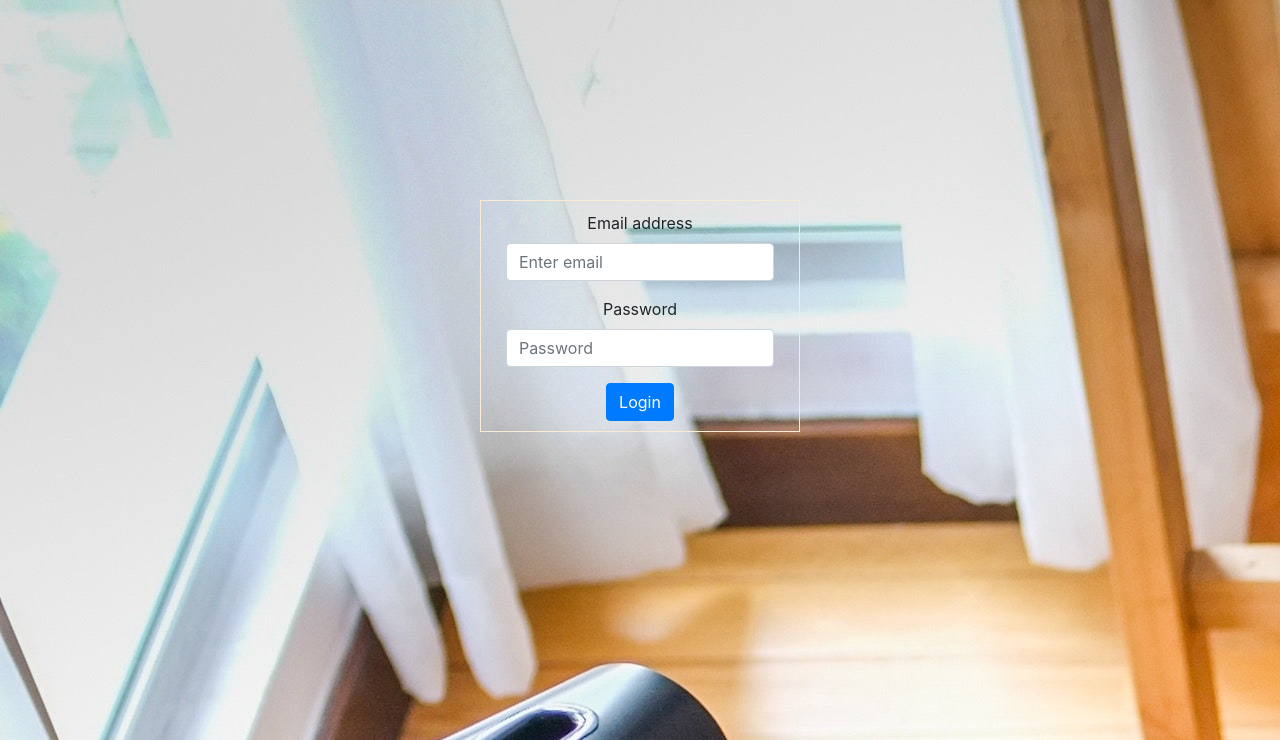
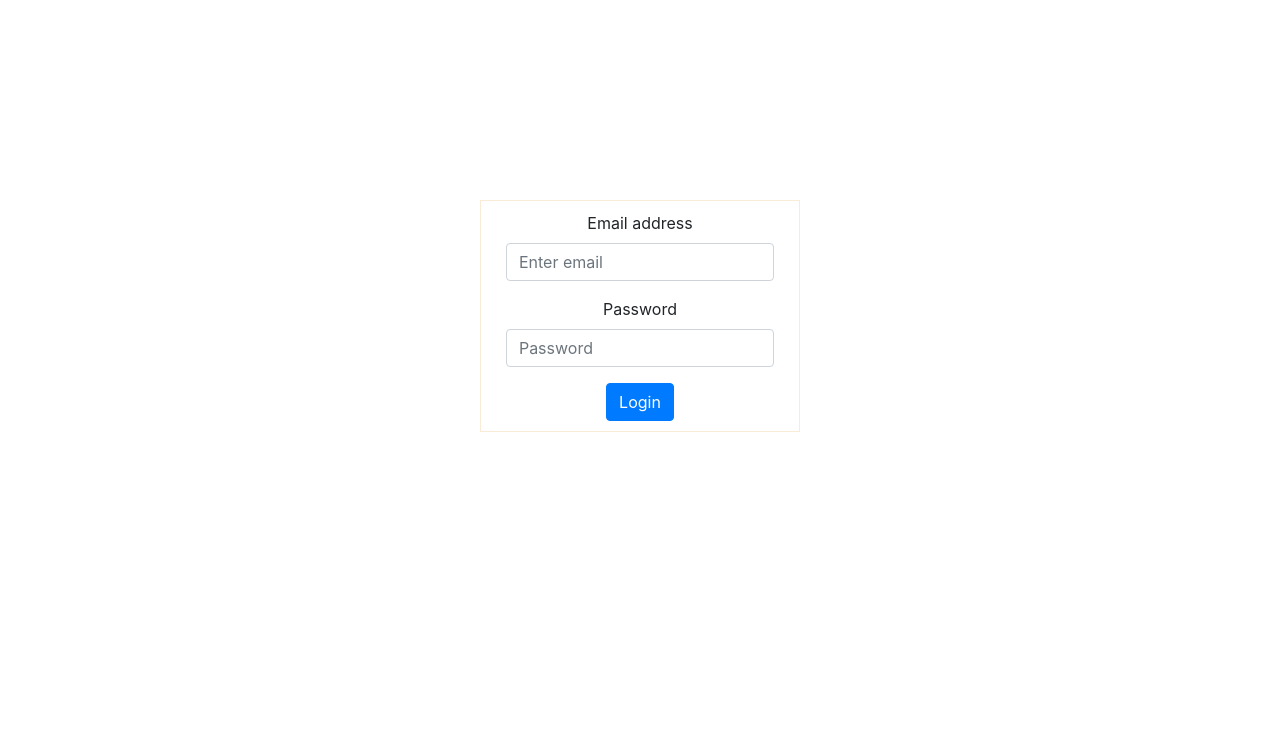
Before and after one commit to Bnguyen77/Python-Porject, a Django app: template apps/Price/templates/Price/logReg.html in a window 1280 px wide. Shown: the top 740 px of the page. Run offline with Django 3.2, Linux system fonts and the light colour scheme; the template is opened without the code that fills it, so the values that code supplies are empty; some libraries are stand-ins or nearby versions.

Commit message:
just change html

```diff
--- a/apps/Price/templates/Price/logReg.html
+++ b/apps/Price/templates/Price/logReg.html
@@ -8,7 +8,7 @@
     <title>Document</title>
     <style>
         body{
-            background-image: url("test1.JPG");
+
             background-repeat: no-repeat;
             width: 100%;
             height: 500px;
```
